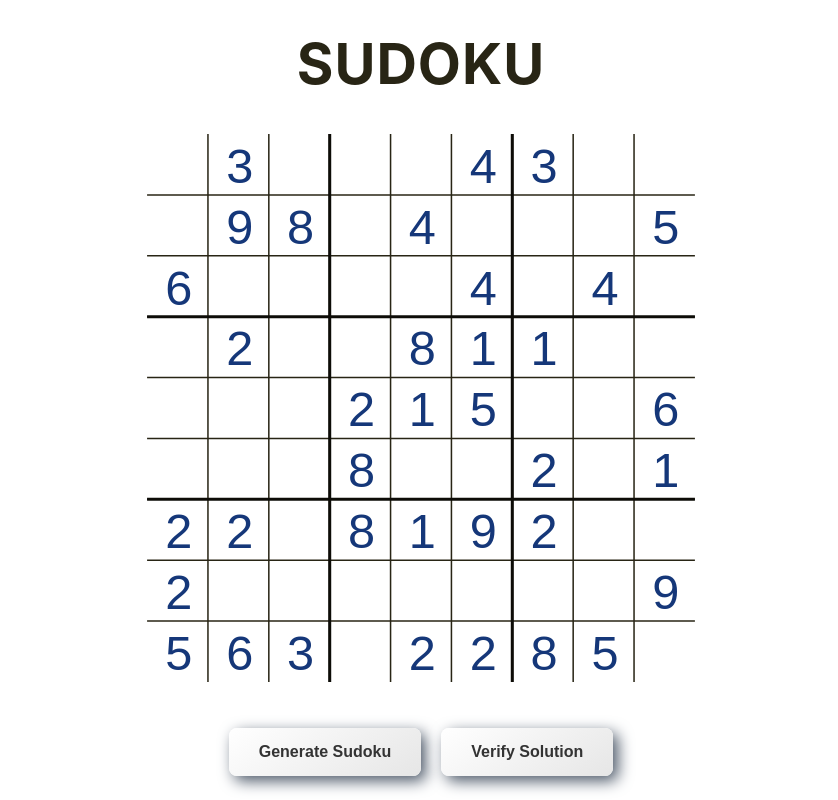
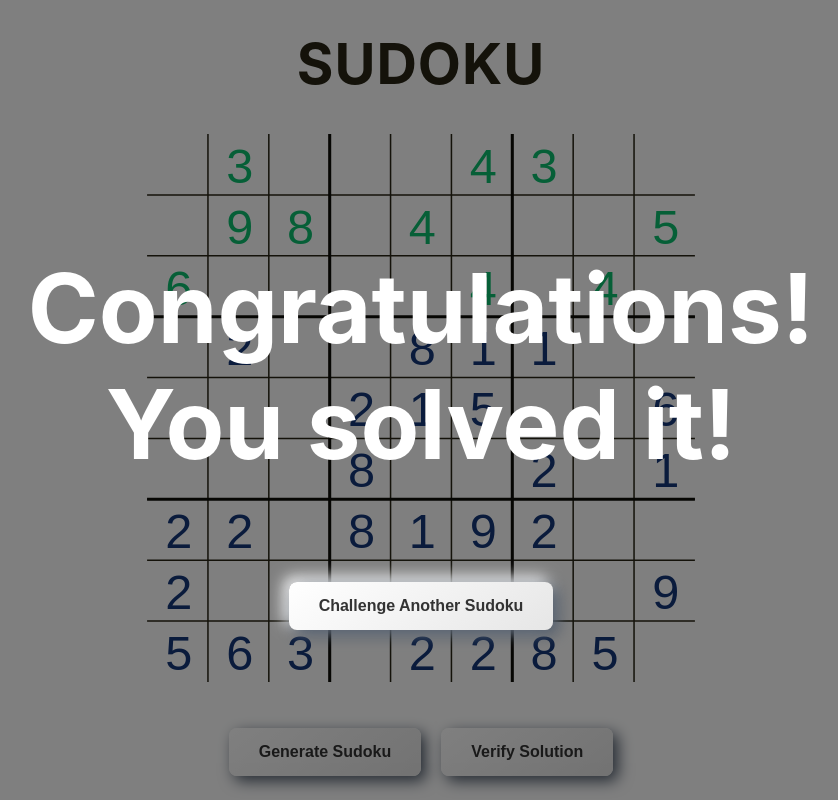
Before and after one commit to PhilippSchoen/sudoku-generator, an Angular app: page / in a window 1280 px wide. Both pictures are taken after a click on the button "Verify Solution". Shown: the whole page, without its empty margins (219-1057 px from the left). Built offline with nearby package versions, Linux system fonts and the light colour scheme.

Commit message:
Implemented Success Overlay Screen

```diff
--- a/src/app/app.component.html
+++ b/src/app/app.component.html
@@ -1,3 +1,8 @@
+<div *ngIf="isSudokuSolved" class="sudoku-solved-text">
+  <h2>Congratulations! <br> You solved it! </h2>
+  <button class="modern-button" (click)="generateSudoku()">Challenge Another Sudoku</button>
+</div>
+
 <div #sudokuContainer>
   <div class="heading-container">
     <h1 class="heading">Sudoku</h1>
--- a/src/app/app.component.scss
+++ b/src/app/app.component.scss
@@ -49,6 +49,23 @@
   text-decoration: none;
 }
 
+.sudoku-solved-text {
+  position: fixed;
+  top: 0;
+  left: 0;
+  width: 100vw;
+  height: 100vh;
+  display: flex;
+  flex-direction: column;
+  align-items: center;
+  justify-content: center;
+  background-color: rgba(0, 0, 0, 0.5);
+  color: #ffffff;
+  font-size: 5vw;
+  text-align: center;
+  z-index: 1000;
+}
+
 .modern-button:hover {
   background: linear-gradient(145deg, #e6e6e6, #ffffff);
   box-shadow: 3px 3px 10px #bbbbbb, -3px -3px 10px #ffffff;
--- a/src/app/app.component.ts
+++ b/src/app/app.component.ts
@@ -2,7 +2,7 @@ import {Component, HostListener, OnInit} from '@angular/core';
 import { RouterOutlet } from '@angular/router';
 import {NgClass, NgFor, NgIf} from '@angular/common';
 import {SudokuValue, ValueType} from './sudoku-value';
-import {concat, concatMap, delay, from, interval, map, of, Subject, take} from 'rxjs';
+import {concat, concatMap, delay, from, interval, map, of, Subject, Subscription, take} from 'rxjs';
 import {Color} from '../colors';
 
 @Component({
@@ -22,6 +22,10 @@ export class AppComponent {
   currentRotation = 0;
 
   animatedTileIndex = [-1, -1];
+
+  isSudokuSolved = false;
+
+  animationSubscription?: Subscription;
 
   constructor() {
     this.generateSudoku();
@@ -55,15 +59,18 @@ export class AppComponent {
         }
       }
     }
+
+    this.isSudokuSolved = false;
+    this.animationSubscription?.unsubscribe();
+    this.animatedTileIndex = [-1, -1];
   }
 
   verifySolution() {
-    if(true) {
-      this.animateIncorrectSolution();
-      return false;
-    }
+    // if(true) {
+    //   this.animateIncorrectSolution();
+    // }
     this.animateCorrectSolution();
-    return true;
+    this.isSudokuSolved = true;
   }
 
   animateIncorrectSolution() {
@@ -95,7 +102,7 @@ export class AppComponent {
   animateCorrectSolution() {
     const animationSteps = from(Array.from({ length: 81 }, (_, i) => i + 1));
 
-    animationSteps.pipe(
+    this.animationSubscription = animationSteps.pipe(
       concatMap(step => of(step).pipe(delay(100))),
       map(step => {
         const rowIndex = Math.floor((step - 1) / 9);
```
